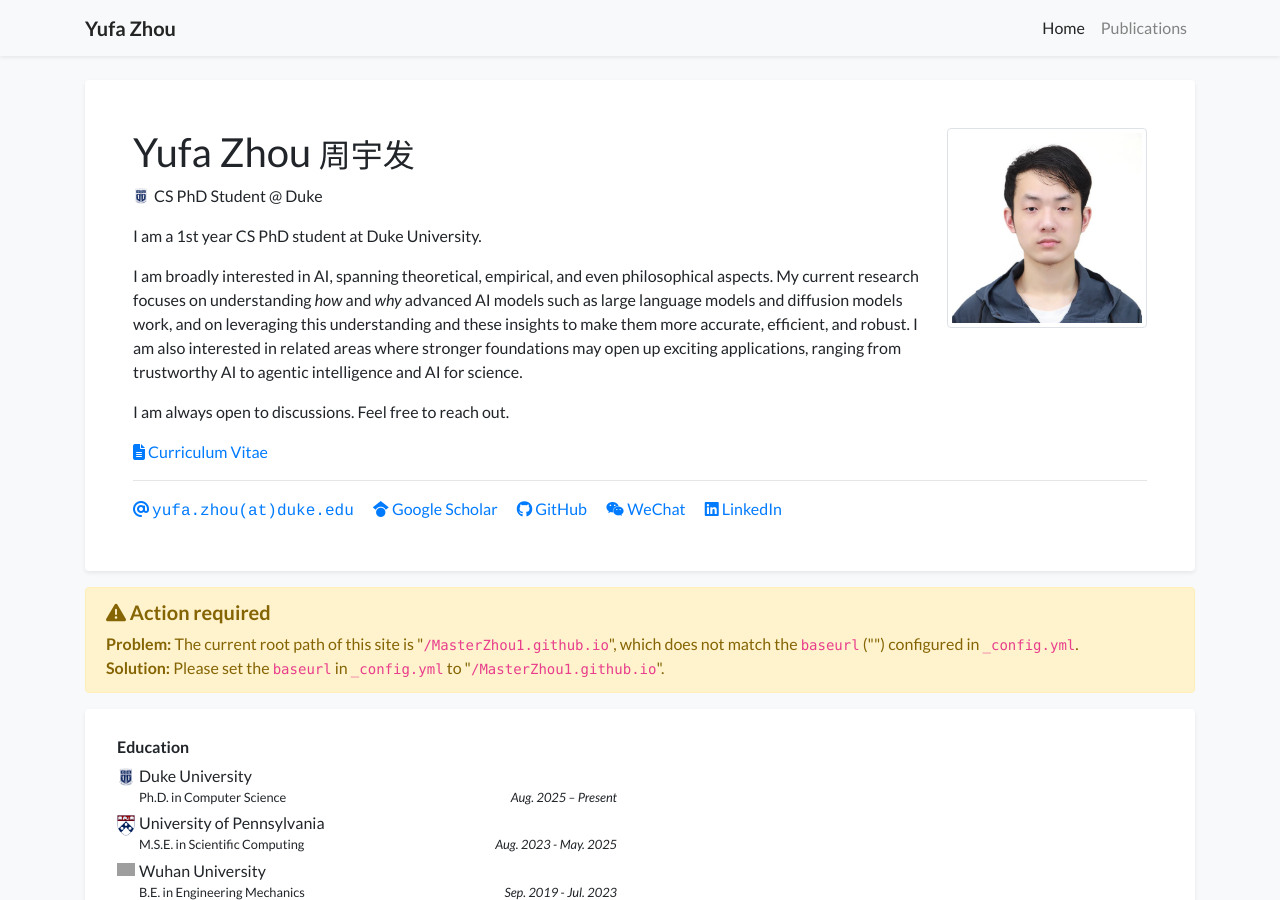
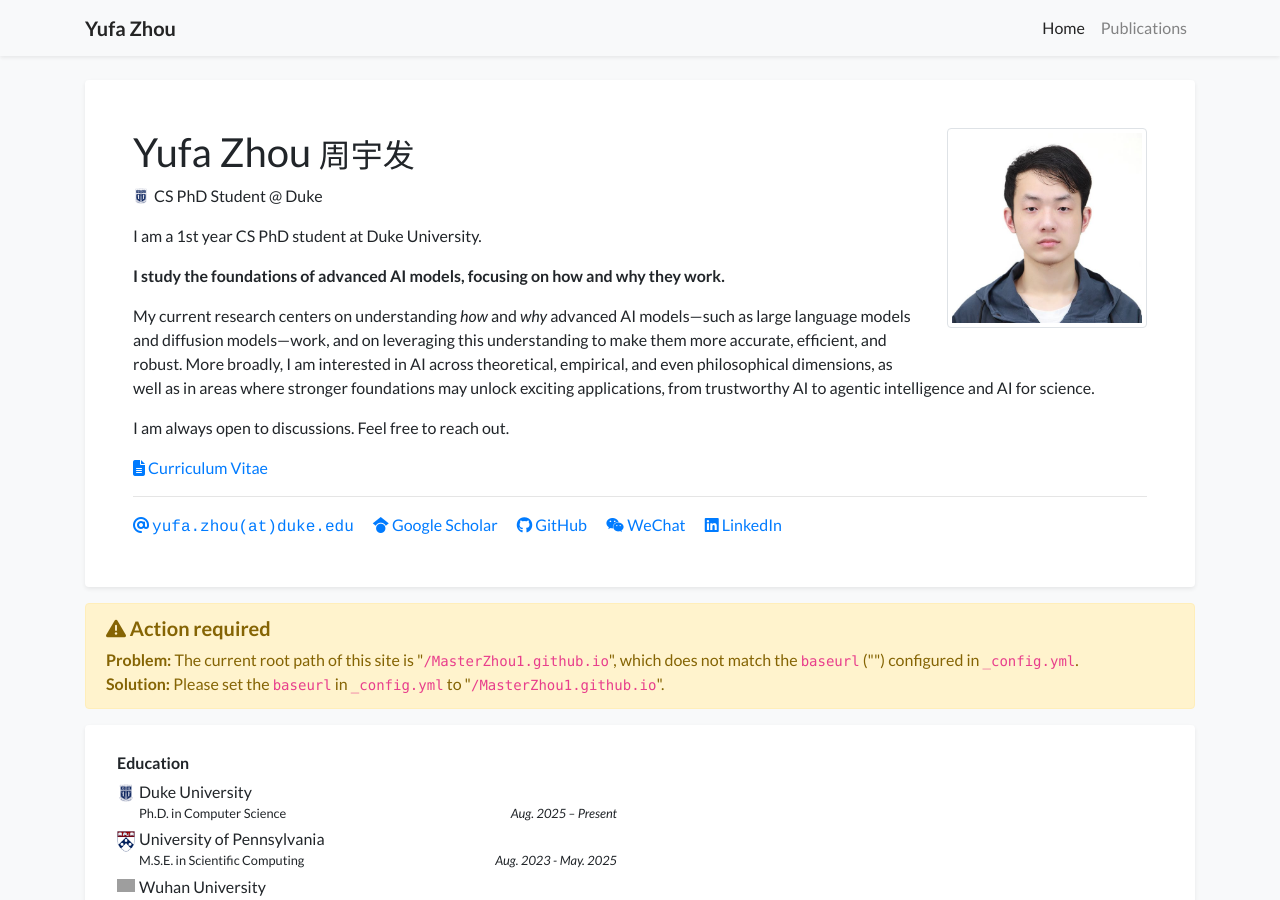
Before and after one commit to MasterZhou1/MasterZhou1.github.io, a Jekyll site: the page built from index.html, in a window 1280 px wide and 900 px high. Built offline with Jekyll 4.4.1, drawn with Linux system fonts in a browser that asks for light colours; nearby versions of some CDN libraries; a style sheet for code colours, icons or effects is not loaded; grey boxes are pictures that could not be loaded.

Commit message:
Update profile.yml

```diff
--- a/_data/profile.yml
+++ b/_data/profile.yml
@@ -26,14 +26,15 @@ short_bio: >-
     I am a 1st year CS PhD student at Duke University.
   </p>
   <p>
-    I am broadly interested in AI, spanning theoretical, empirical, and even philosophical aspects.
-    My current research focuses on understanding <em>how</em> and <em>why</em> advanced AI models such as large language models and diffusion models work, and on leveraging this understanding and these insights to make them more accurate, efficient, and robust.
-    I am also interested in related areas where stronger foundations may open up exciting applications, ranging from trustworthy AI to agentic intelligence and AI for science.
+    <strong>I study the foundations of advanced AI models, focusing on how and why they work.</strong>
+  </p>
+  <p>
+    My current research centers on understanding <em>how</em> and <em>why</em> advanced AI models—such as large language models and diffusion models—work, and on leveraging this understanding to make them more accurate, efficient, and robust.
+    More broadly, I am interested in AI across theoretical, empirical, and even philosophical dimensions, as well as in areas where stronger foundations may unlock exciting applications, from trustworthy AI to agentic intelligence and AI for science.
   </p>
   <p>
     I am always open to discussions. Feel free to reach out.
   </p>
-
 portrait_url: /assets/images/photos/me.jpg
 portrait_caption: >-
   Anything that can be verbalized can be solved, and anything that cannot is unthinkable.
```
